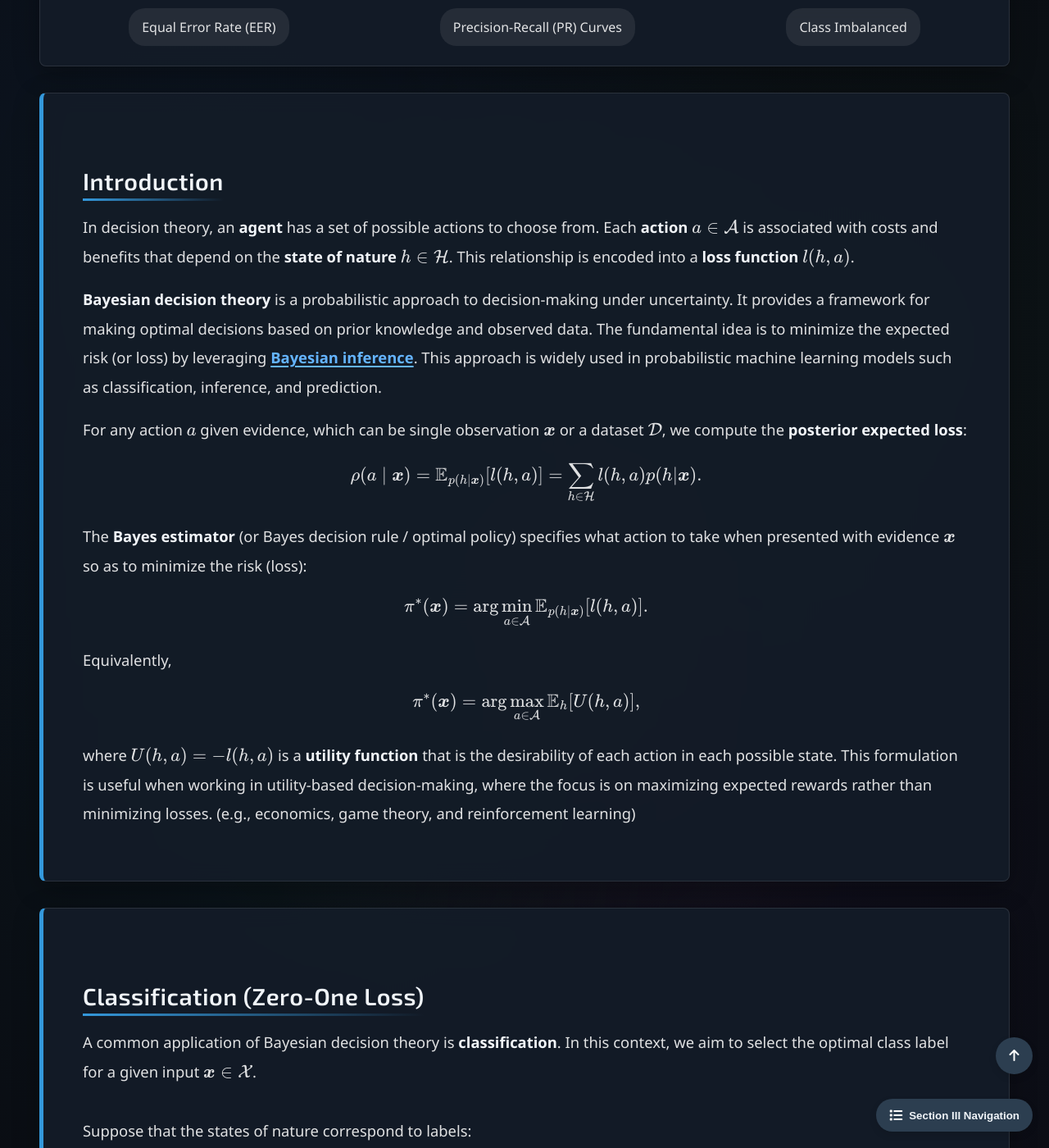
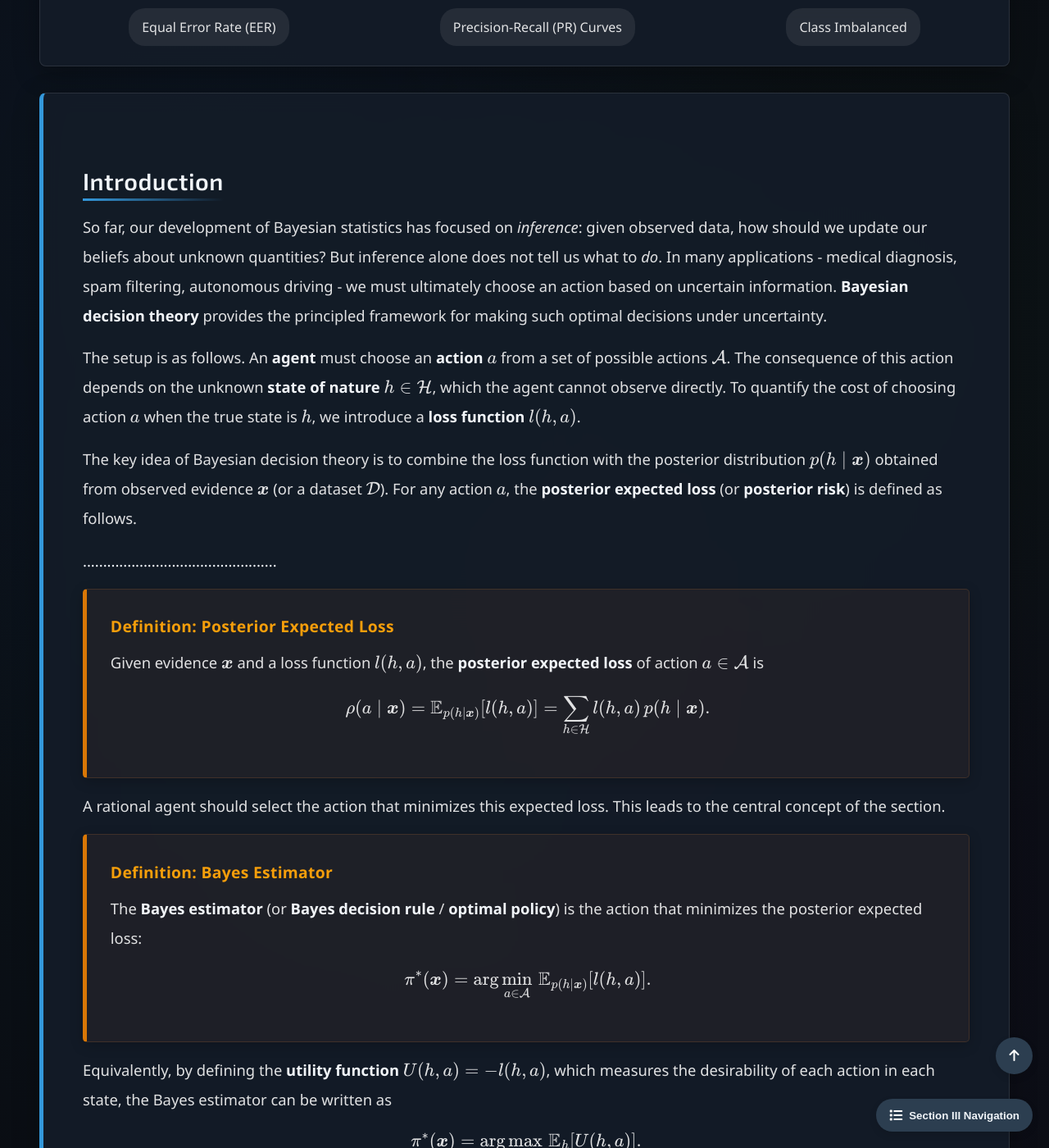
Before and after one commit to Yusukey01/yusukey01.github.io, a Jekyll site: the page built from Mathematics/Probability/decision_theory.html, in a window 1280 px wide and 1400 px high, scrolled down 578 px. Shown: the whole window at 82% size. Built offline with Jekyll 4.4.1, drawn with Linux system fonts in a browser that asks for light colours; some of the changed text lies outside the part shown.

Commit message:
revised explanations and style

```diff
--- a/Mathematics/Probability/decision_theory.html
+++ b/Mathematics/Probability/decision_theory.html
@@ -20,7 +20,7 @@ uses_python: false
         <div class="container">
             <div class="topic-nav">
                 <a href="#intro">Introduction</a>
-                <a href="#class">Classification (zero-one loss)</a>
+                <a href="#class">Classification (Zero-One Loss)</a>
                 <a href="#CM">Confusion Matrix</a>
                 <a href="#ROC">Receiver Operating Characteristic Curves (ROC) Curves</a>
                 <a href="#EER">Equal Error Rate (EER)</a>
@@ -32,37 +32,72 @@ uses_python: false
                 <h2>Introduction</h2>
 
                 <p>
-                    In decision theory, an <strong>agent</strong> has a set of possible actions to choose from. Each <strong>action</strong> \(a \in \mathcal{A}\)
-                    is associated with costs and benefits that depend on the <strong>state of nature</strong> \(h \in \mathcal{H}\).
-                    This relationship is encoded into a <strong>loss function</strong> \(l(h, a)\).
+                    So far, our development of Bayesian statistics has focused on <em>inference</em>: given observed data, how should we update
+                    our beliefs about unknown quantities? But inference alone does not tell us what to <em>do</em>. In many applications - medical diagnosis,
+                    spam filtering, autonomous driving - we must ultimately choose an action based on uncertain information. <strong>Bayesian decision theory</strong>
+                    provides the principled framework for making such optimal decisions under uncertainty.
                 </p>
 
                 <p>
-                    <strong>Bayesian decision theory</strong> is a probabilistic approach to decision-making under uncertainty. It provides a framework for making
-                    optimal decisions based on prior knowledge and observed data. The fundamental idea is to minimize the expected risk (or loss) by
-                    leveraging <a href="bayesian.html"><strong>Bayesian inference</strong></a>. This approach is widely used in probabilistic machine
-                    learning models such as classification, inference, and prediction.
+                    The setup is as follows. An <strong>agent</strong> must choose an <strong>action</strong> \(a\) from a set
+                    of possible actions \(\mathcal{A}\). The consequence of this action depends on the unknown
+                    <strong>state of nature</strong> \(h \in \mathcal{H}\), which the agent cannot observe directly.
+                    To quantify the cost of choosing action \(a\) when the true state is \(h\), we introduce
+                    a <strong>loss function</strong> \(l(h, a)\).
                 </p>
 
                 <p>
-                    For any action \(a\) given evidence, which can be single observation \(\boldsymbol{x}\) or a dataset \(\mathcal{D}\), we compute the
-                    <strong>posterior expected loss</strong>:
+                    The key idea of Bayesian decision theory is to combine the loss function with the posterior distribution
+                    \(p(h \mid \boldsymbol{x})\) obtained from observed evidence \(\boldsymbol{x}\) (or a dataset \(\mathcal{D}\)).
+                    For any action \(a\), the <strong>posterior expected loss</strong> (or <strong>posterior risk</strong>) is defined as follows.
+                </p>
+                ................................................
+
+                <div class="theorem">
+                    <span class="theorem-title">Definition: Posterior Expected Loss</span>
+                    <p>
+                        Given evidence \(\boldsymbol{x}\) and a loss function \(l(h, a)\), the <strong>posterior expected loss</strong> of action
+                        \(a \in \mathcal{A}\) is
+                        \[
+                        \rho(a \mid \boldsymbol{x}) = \mathbb{E}_{p(h \mid \boldsymbol{x})} [l(h, a)] = \sum_{h \in \mathcal{H}} l(h, a) \, p(h \mid \boldsymbol{x}).
+                        \]
+                    </p>
+                </div>
+
+                <p>
+                    A rational agent should select the action that minimizes this expected loss. This leads to the central concept
+                    of the section.
+                </p>
+
+                <div class="theorem">
+                    <span class="theorem-title">Definition: Bayes Estimator</span>
+                    <p>
+                        The <strong>Bayes estimator</strong> (or <strong>Bayes decision rule</strong> / <strong>optimal policy</strong>)
+                        is the action that minimizes the posterior expected loss:
+                        \[
+                        \pi^*(\boldsymbol{x}) = \arg \min_{a \in \mathcal{A}} \, \mathbb{E}_{p(h \mid \boldsymbol{x})}[l(h, a)].
+                        \]
+                    </p>
+                </div>
+
+
+                <p>
+                    Equivalently, by defining the <strong>utility function</strong> \(U(h, a) = -l(h, a)\), which measures the
+                    desirability of each action in each state, the Bayes estimator can be written as
                     \[
-                    \rho(a \mid \boldsymbol{x}) = \mathbb{E}_{p(h \mid \boldsymbol{x})} [l(h, a)] = \sum_{h \in \mathcal{H}} l(h, a)p(h |\boldsymbol{x}).
+                    \pi^*(\boldsymbol{x}) = \arg \max_{a \in \mathcal{A}} \, \mathbb{E}_{h}[U(h, a)].
                     \]
-                    The <strong>Bayes estimator</strong> (or Bayes decision rule / optimal policy) specifies what action to take when presented with
-                    evidence \(\boldsymbol{x}\) so as to minimize the risk (loss):
-                    \[
-                    \pi^* (\boldsymbol{x}) = \arg \min_{a \in \mathcal{A}} \mathbb{E}_{p(h \mid \boldsymbol{x})}[l(h, a)].
-                    \]
-                    Equivalently,
-                    \[
-                    \pi^* (\boldsymbol{x}) = \arg \max_{a \in \mathcal{A}} \mathbb{E}_{h}[U(h, a)],
-                    \]
-                    where \(U(h, a) = - l(h, a)\) is a <strong>utility function</strong> that is the desirability of each action in each possible state.
-                    This formulation is useful when working in utility-based decision-making, where the focus is on maximizing expected rewards rather
-                    than minimizing losses. (e.g., economics, game theory, and reinforcement learning)
+                    This utility-maximization formulation is natural in economics, game theory, and
+                    <a href="../Machine_learning/intro_RL.html"><strong>reinforcement learning</strong></a>, where the focus is on
+                    maximizing expected rewards rather than minimizing losses.
                 </p>
+
+                <p>
+                    The power of this framework lies in its generality: by choosing different loss functions, we recover many
+                    familiar estimators and decision rules as special cases. We begin with the most common setting in machine
+                    learning - classification under zero-one loss.
+                </p>
+
             </section>
 
             <section id="class" class="section-content">
```
